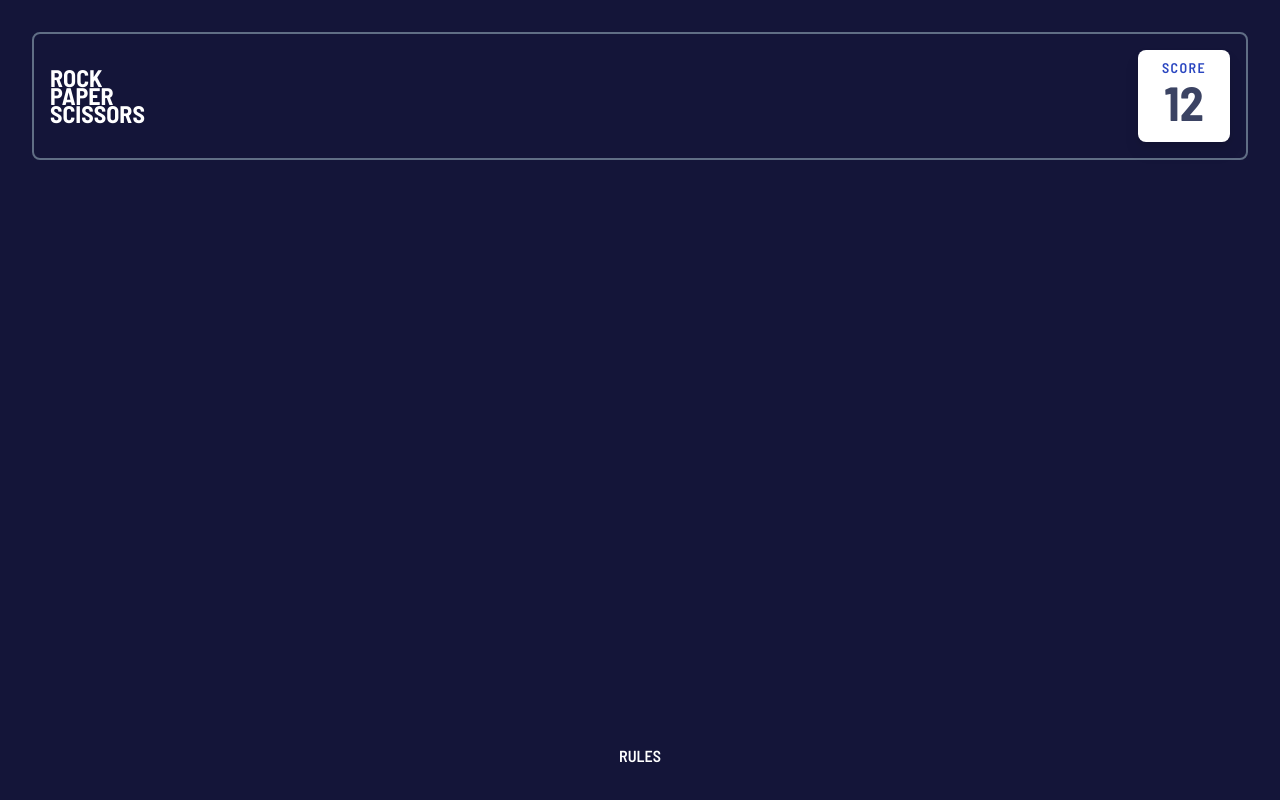
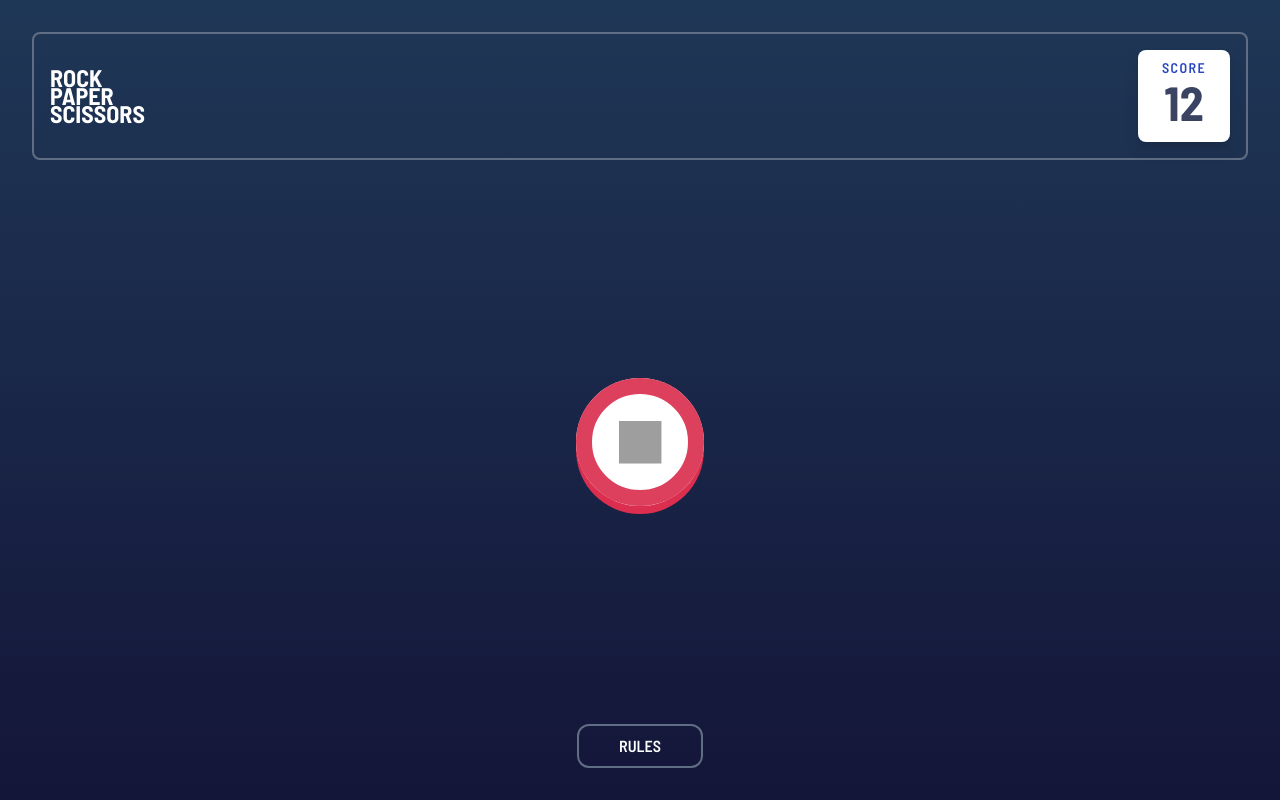
Before and after one commit to DripSwag/rock-paper-scissors, a React (Vite) app: page / in a window 1280 px wide. Built offline with nearby package versions, Linux system fonts and the light colour scheme; grey boxes are pictures that could not be loaded.

Commit message:
Made rock button

```diff
--- a/src/App.tsx
+++ b/src/App.tsx
@@ -1,17 +1,30 @@
+import Rock from './assets/icon-rock.svg'
+
 function App() {
   return (
-    <main className="w-screen h-screen bg-background text-text text-white font-text">
-      <div className="p-8 flex flex-col justify-between h-screen">
-        <section className="border-border border-2 p-4 rounded-lg flex justify-between min-h-[8em] items-center">
-          <h1 className="leading-[0.75em] font-bold text-2xl">ROCK<br></br>PAPER<br></br>SCISSORS</h1>
-          <div className="h-full aspect-square bg-white rounded-lg flex flex-col items-center p-2 drop-shadow-lg">
-            <h2 className="text-score-heading tracking-widest text-sm">SCORE</h2>
-            <h2 className="text-score-value text-5xl font-extrabold">12</h2>
+    <main className='w-screen h-screen bg-gradient-to-b from-background-light to-background-dark text-text text-white font-text'>
+      <div className='p-8 flex flex-col justify-between items-center h-screen'>
+        <section className='border-border border-2 p-4 rounded-lg flex justify-between min-h-[8em] items-center w-full'>
+          <h1 className='leading-[0.75em] font-bold text-2xl'>
+            ROCK<br></br>PAPER<br></br>SCISSORS
+          </h1>
+          <div className='h-full aspect-square bg-white rounded-lg flex flex-col items-center p-2 drop-shadow-lg'>
+            <h2 className='text-score-heading tracking-widest text-sm'>
+              SCORE
+            </h2>
+            <h2 className='text-score-value text-5xl font-extrabold'>12</h2>
           </div>
         </section>
-        <section>
+        <section className='relative z-10'>
+          <div className='bg-white rounded-full aspect-square w-32 border-rock-light relative circleShadow before:bg-rock-dark'>
+            <img
+              src={Rock}
+              className='relative left-1/2 -translate-x-1/2 top-1/2 -translate-y-1/2 aspect-square w-1/3'
+            ></img>
+            <div className='w-full h-full bg-transparent rounded-full absolute top-0 border-[16px] border-rock-light'></div>
+          </div>
         </section>
-        <button>
+        <button className='border-2 border-border w-min py-2 px-10 rounded-xl'>
           RULES
         </button>
       </div>
--- a/src/index.css
+++ b/src/index.css
@@ -2,3 +2,15 @@
 @tailwind base;
 @tailwind components;
 @tailwind utilities;
+
+@layer components {
+  .circleShadow::before {
+    content: '';
+    width: 100%;
+    height: 100%;
+    border-radius: 100%;
+    position: absolute;
+    top: 0.5em;
+    z-index: -1;
+  }
+}
--- a/tailwind.config.js
+++ b/tailwind.config.js
@@ -1,20 +1,20 @@
 /** @type {import('tailwindcss').Config} */
 export default {
-  content: [
-    "./index.html",
-    "./src/**/*.{js,ts,jsx,tsx}",
-  ],
+  content: ['./index.html', './src/**/*.{js,ts,jsx,tsx}'],
   theme: {
     extend: {
       colors: {
-        background: 'hsl(237, 49%, 15%)',
+        'background-light': 'hsl(214, 47%, 23%)',
+        'background-dark': 'hsl(237, 49%, 15%)',
         border: 'hsl(217, 16%, 45%)',
         'score-heading': 'hsl(229, 64%, 46%)',
-        'score-value': 'hsl(229, 25%, 31%)'
+        'score-value': 'hsl(229, 25%, 31%)',
+        'rock-dark': 'hsl(349, 71%, 52%)',
+        'rock-light': 'hsl(349, 70%, 56%)',
       },
       fontFamily: {
-        'text': ['"Barlow Semi Condensed"']
-      }
+        text: ['"Barlow Semi Condensed"'],
+      },
     },
   },
   plugins: [],
```
Also changed, not shown: design/style-guide.md (+2 -1 lines).
